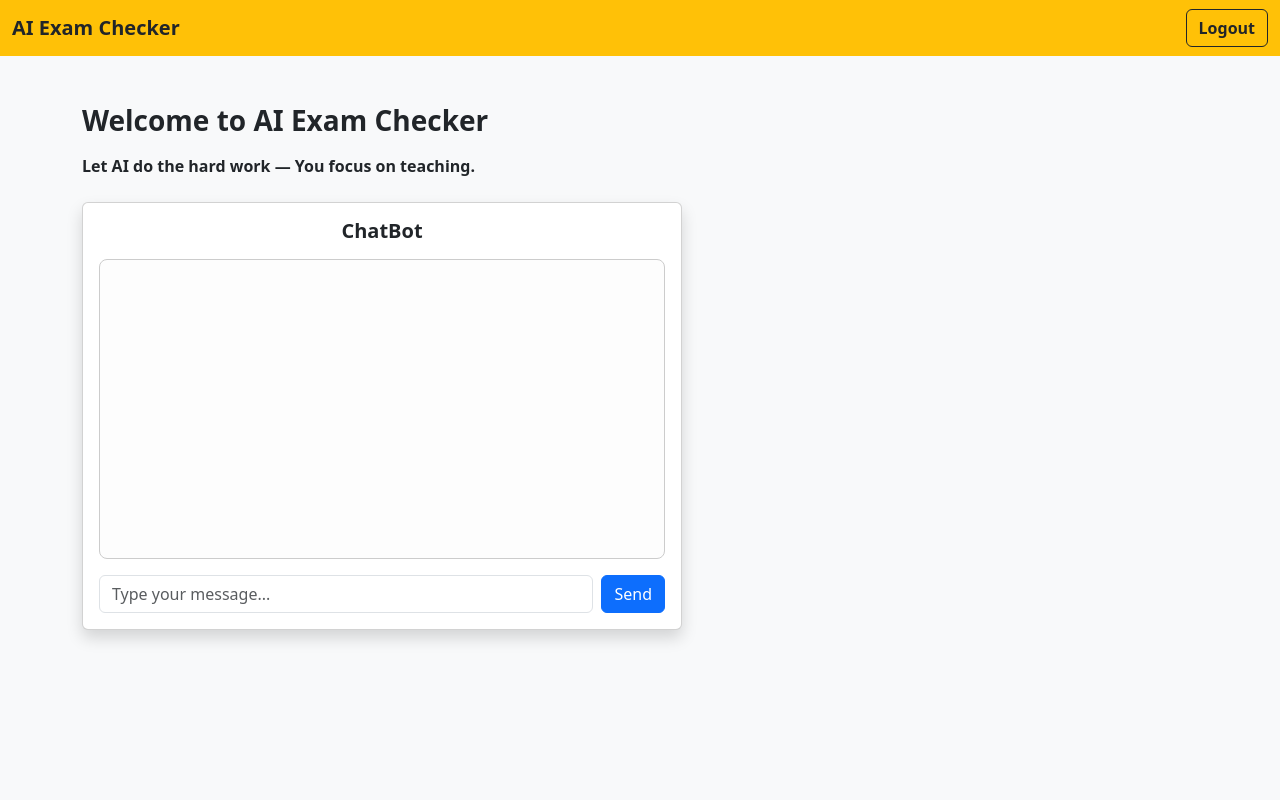
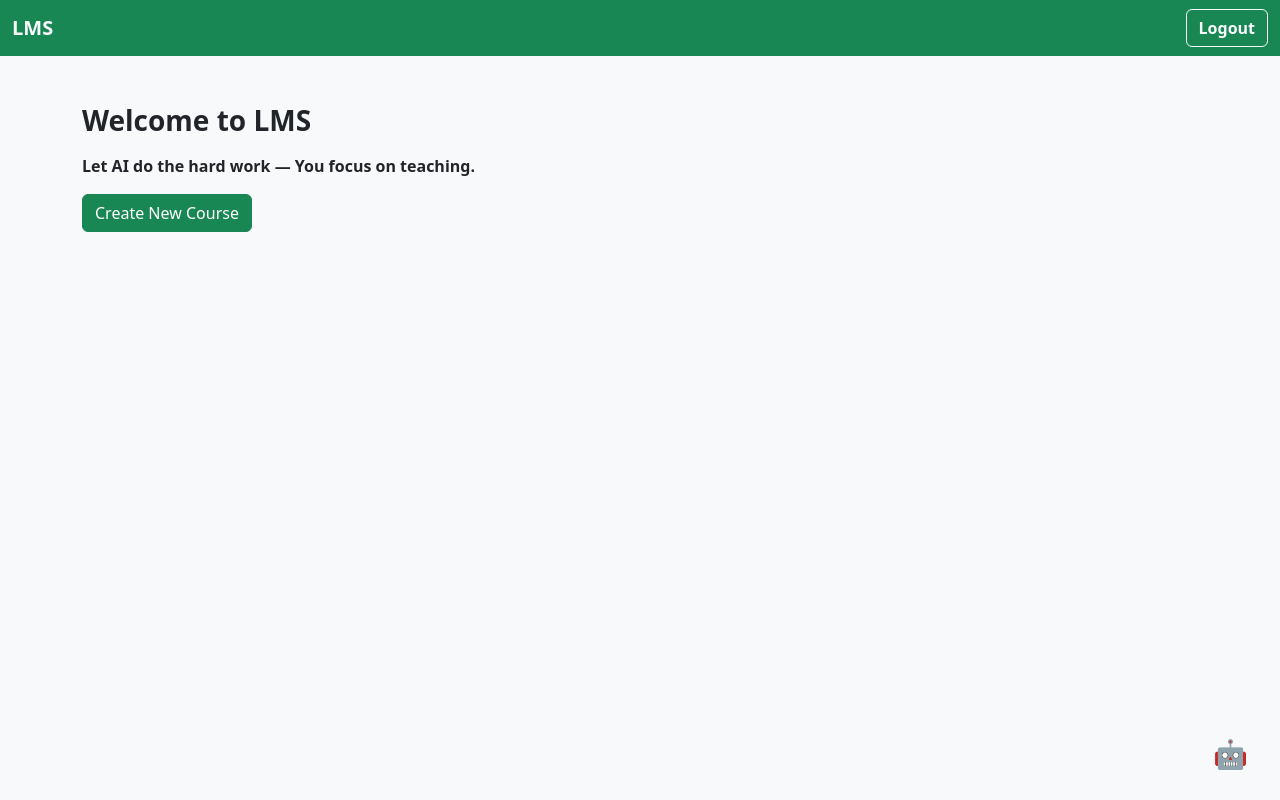
Before and after one commit to rowaida2001/lms, a Flask app: page /dashboard in a window 1280 px wide. Run offline with Flask 3, Linux system fonts and the light colour scheme; a user stored in the database is signed in; data comes from the database, SQL or seed files in the repository; data that the repository does not hold is empty.

Commit message:
Update dashboard.html

```diff
--- a/templates/dashboard.html
+++ b/templates/dashboard.html
@@ -1,38 +1,70 @@
 <!DOCTYPE html>
 <html lang="en">
 <head>
-    <meta charset="UTF-8">
-    <title>AI Exam Checker</title>
-    <link href="https://cdn.jsdelivr.net/npm/bootstrap@5.3.0/dist/css/bootstrap.min.css" rel="stylesheet">
+    <meta charset="UTF-8" />
+    <title>LMS</title>
+    <link href="https://cdn.jsdelivr.net/npm/bootstrap@5.3.0/dist/css/bootstrap.min.css" rel="stylesheet" />
+    <style>
+      #chat-box {
+        background: #fdfdfd;
+        padding: 10px;
+        border-radius: 0 0 0 0;
+        height: 250px;
+        overflow-y: auto;
+        font-size: 14px;
+      }
+      #chat-box .user-msg {
+        text-align: right;
+        color: #0d6efd;
+      }
+      #chat-box .bot-msg {
+        text-align: left;
+        color: #212529;
+      }
+    </style>
 </head>
 <body class="bg-light">
     <!-- Navbar -->
-    <nav class="navbar navbar-expand-lg navbar-light bg-warning">
+    <nav class="navbar navbar-expand-lg navbar-light bg-success">
         <div class="container-fluid d-flex justify-content-between align-items-center">
-            <span class="navbar-brand fw-bold text-dark">AI Exam Checker</span>
-            <a href="/logout" class="btn btn-outline-dark fw-bold">Logout</a>
+            <span class="navbar-brand fw-bold text-light">LMS</span>
+            <a href="{{ url_for('logout') }}" class="btn btn-outline-light fw-bold">Logout</a>
         </div>
     </nav>
 
     <!-- Dashboard Content -->
     <div class="container mt-5">
-        <h3 class="mb-3 fw-bold text-dark">Welcome to AI Exam Checker</h3>
+        <h3 class="mb-3 fw-bold text-dark">Welcome to LMS</h3>
         <p class="fw-bold text-dark">Let AI do the hard work — You focus on teaching.</p>
 
-        <!-- Chatbot Card -->
-        <div class="card mt-4 p-3 shadow" style="max-width: 600px;">
-            <h5 class="mb-3 text-center fw-bold">ChatBot</h5>
+        <a href="{{ url_for('create_course') }}" class="btn btn-success mb-4">Create New Course</a>
 
-            <div id="chat-box" style="height: 300px; overflow-y: scroll; background: #fdfdfd; padding: 10px; border: 1px solid #ccc; border-radius: 8px;"></div>
+        <button class="btn position-fixed"
+                style="bottom: 20px; right: 20px; z-index: 1050; background-color: transparent; border: none; font-size: 28px;"
+                type="button"
+                data-bs-toggle="collapse"
+                data-bs-target="#chatbotCollapse"
+                aria-expanded="false"
+                aria-controls="chatbotCollapse"
+                title="Open ChatBot">
+          🤖
+        </button>
 
-            <form id="chat-form" class="mt-3 d-flex">
-                <input type="text" id="user-input" class="form-control me-2" placeholder="Type your message..." required>
-                <button type="submit" class="btn btn-primary">Send</button>
+        <div class="collapse position-fixed" id="chatbotCollapse"
+             style="bottom: 70px; right: 20px; width: 320px; max-height: 400px; z-index: 1040;">
+          <div class="card shadow">
+            <div class="card-header text-center fw-bold">ChatBot</div>
+            <div id="chat-box"></div>
+            <form id="chat-form" class="d-flex p-2">
+              <input type="text" id="user-input" class="form-control me-2" placeholder="Type your message..." autocomplete="off" required />
+              <button type="submit" class="btn btn-success btn-sm">Send</button>
             </form>
+          </div>
         </div>
     </div>
 
     <!-- ChatBot Script -->
+    <script src="https://cdn.jsdelivr.net/npm/bootstrap@5.3.0/dist/js/bootstrap.bundle.min.js"></script>
     <script>
         const chatBox = document.getElementById("chat-box");
         const chatForm = document.getElementById("chat-form");
@@ -43,18 +75,25 @@
             const message = userInput.value.trim();
             if (!message) return;
 
-            chatBox.innerHTML += `<div class="text-end mb-2"><strong>You:</strong> ${message}</div>`;
+            chatBox.innerHTML += `<div class="text-end mb-2" style="color: green;"><strong>You:</strong> ${message}</div>`;
             userInput.value = "";
 
+            try {
                 const response = await fetch('/chat', {
                     method: 'POST',
                     headers: { 'Content-Type': 'application/json' },
                     body: JSON.stringify({ message })
                 });
 
+                if(!response.ok) throw new Error('Network response was not ok');
+
                 const data = await response.json();
-            chatBox.innerHTML += `<div class="text-start mb-2"><strong>Bot:</strong> ${data.reply}</div>`;
+                chatBox.innerHTML += `<div class="bot-msg mb-2"><strong>Bot:</strong> ${data.reply}</div>`;
                 chatBox.scrollTop = chatBox.scrollHeight;
+            } catch (error) {
+                chatBox.innerHTML += `<div class="bot-msg mb-2 text-danger"><strong>Bot:</strong> Error communicating with server.</div>`;
+                chatBox.scrollTop = chatBox.scrollHeight;
+            }
         };
     </script>
 </body>
```
Lines whose indentation alone changed are shown as unchanged.
